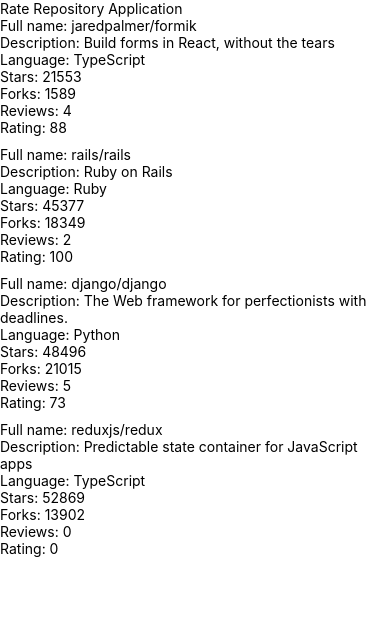
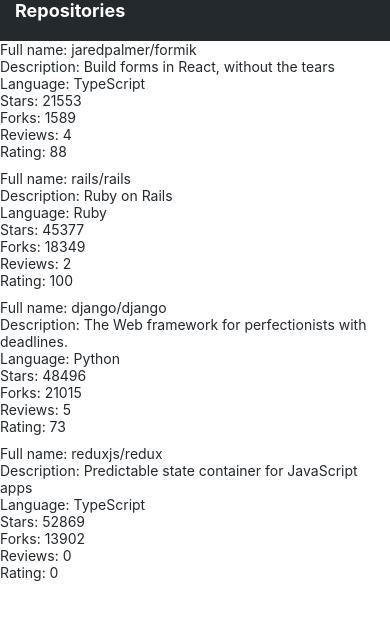
Before and after one commit to rtammisalo/rate-repository-app, a React Native app: screen / in a window 390 px wide. Shown: the top 620 px of the page. Built offline with nearby package versions, Linux system fonts and the light colour scheme.

Commit message:
Add Ex10.4: the app bar

```diff
--- /dev/null
+++ b/src/components/AppBar.jsx
@@ -0,0 +1,25 @@
+import { View, StyleSheet } from 'react-native'
+import Constants from 'expo-constants'
+import theme from '../theme'
+import AppBarTab from './AppBarTab'
+
+const styles = StyleSheet.create({
+  container: {
+    paddingTop: Constants.statusBarHeight,
+    backgroundColor: theme.colors.appBarBackground,
+    paddingBottom: 20,
+    paddingLeft: 15,
+    // ...
+  },
+  // ...
+})
+
+const AppBar = () => {
+  return (
+    <View style={styles.container}>
+      <AppBarTab content={'Repositories'} />
+    </View>
+  )
+}
+
+export default AppBar
--- /dev/null
+++ b/src/components/AppBarTab.jsx
@@ -0,0 +1,14 @@
+import { Pressable } from 'react-native'
+import { Heading } from './Text'
+
+const AppBarTab = ({ content }) => {
+  return (
+    <Pressable>
+      <Heading color={'appBarText'} fontWeight={'bold'}>
+        {content}
+      </Heading>
+    </Pressable>
+  )
+}
+
+export default AppBarTab
--- a/src/components/Main.jsx
+++ b/src/components/Main.jsx
@@ -1,10 +1,9 @@
-import Constants from 'expo-constants'
-import { Text, StyleSheet, View } from 'react-native'
+import { StyleSheet, View } from 'react-native'
 import RepositoryList from './RepositoryList'
+import AppBar from './AppBar'
 
 const styles = StyleSheet.create({
   container: {
-    marginTop: Constants.statusBarHeight,
     flexGrow: 1,
     flexShrink: 1,
   },
@@ -13,7 +12,7 @@
 const Main = () => {
   return (
     <View style={styles.container}>
-      <Text>Rate Repository Application</Text>
+      <AppBar />
       <RepositoryList />
     </View>
   )
--- a/src/components/RepositoryItem.jsx
+++ b/src/components/RepositoryItem.jsx
@@ -1,4 +1,5 @@
-import { View, Text, StyleSheet } from 'react-native'
+import { View, StyleSheet } from 'react-native'
+import { Text } from './Text'
 
 const styles = StyleSheet.create({
   separator: {
--- /dev/null
+++ b/src/components/Text.jsx
@@ -0,0 +1,56 @@
+import { Text as NativeText, StyleSheet } from 'react-native'
+
+import theme from '../theme'
+
+const styles = StyleSheet.create({
+  text: {
+    color: theme.colors.textPrimary,
+    fontSize: theme.fontSizes.body,
+    fontFamily: theme.fonts.main,
+    fontWeight: theme.fontWeights.normal,
+  },
+  colorTextSecondary: {
+    color: theme.colors.textSecondary,
+  },
+  colorPrimary: {
+    color: theme.colors.primary,
+  },
+  fontSizeSubheading: {
+    fontSize: theme.fontSizes.subheading,
+  },
+  fontSizeHeading: {
+    fontSize: theme.fontSizes.heading,
+  },
+  fontWeightBold: {
+    fontWeight: theme.fontWeights.bold,
+  },
+  appBarText: {
+    color: theme.colors.appBarText,
+  },
+})
+
+const Text = ({ color, fontSize, fontWeight, style, ...props }) => {
+  const textStyle = [
+    styles.text,
+    color === 'textSecondary' && styles.colorTextSecondary,
+    color === 'primary' && styles.colorPrimary,
+    color === 'appBarText' && styles.appBarText,
+    fontSize === 'subheading' && styles.fontSizeSubheading,
+    fontSize === 'heading' && styles.fontSizeHeading,
+    fontWeight === 'bold' && styles.fontWeightBold,
+    style,
+  ]
+
+  return <NativeText style={textStyle} {...props} />
+}
+
+const Subheading = ({ ...props }) => {
+  return <Text fontSize={'subheading'} {...props} />
+}
+
+const Heading = ({ ...props }) => {
+  return <Text fontSize={'heading'} {...props} />
+}
+
+export { Text, Subheading, Heading }
+export default Text
--- /dev/null
+++ b/src/theme.js
@@ -0,0 +1,23 @@
+const theme = {
+  colors: {
+    textPrimary: '#24292e',
+    textSecondary: '#586069',
+    primary: '#0366d6',
+    appBarText: 'white',
+    appBarBackground: '#24292e',
+  },
+  fontSizes: {
+    body: 14,
+    subheading: 16,
+    heading: 18,
+  },
+  fonts: {
+    main: 'System',
+  },
+  fontWeights: {
+    normal: '400',
+    bold: '700',
+  },
+}
+
+export default theme
```
